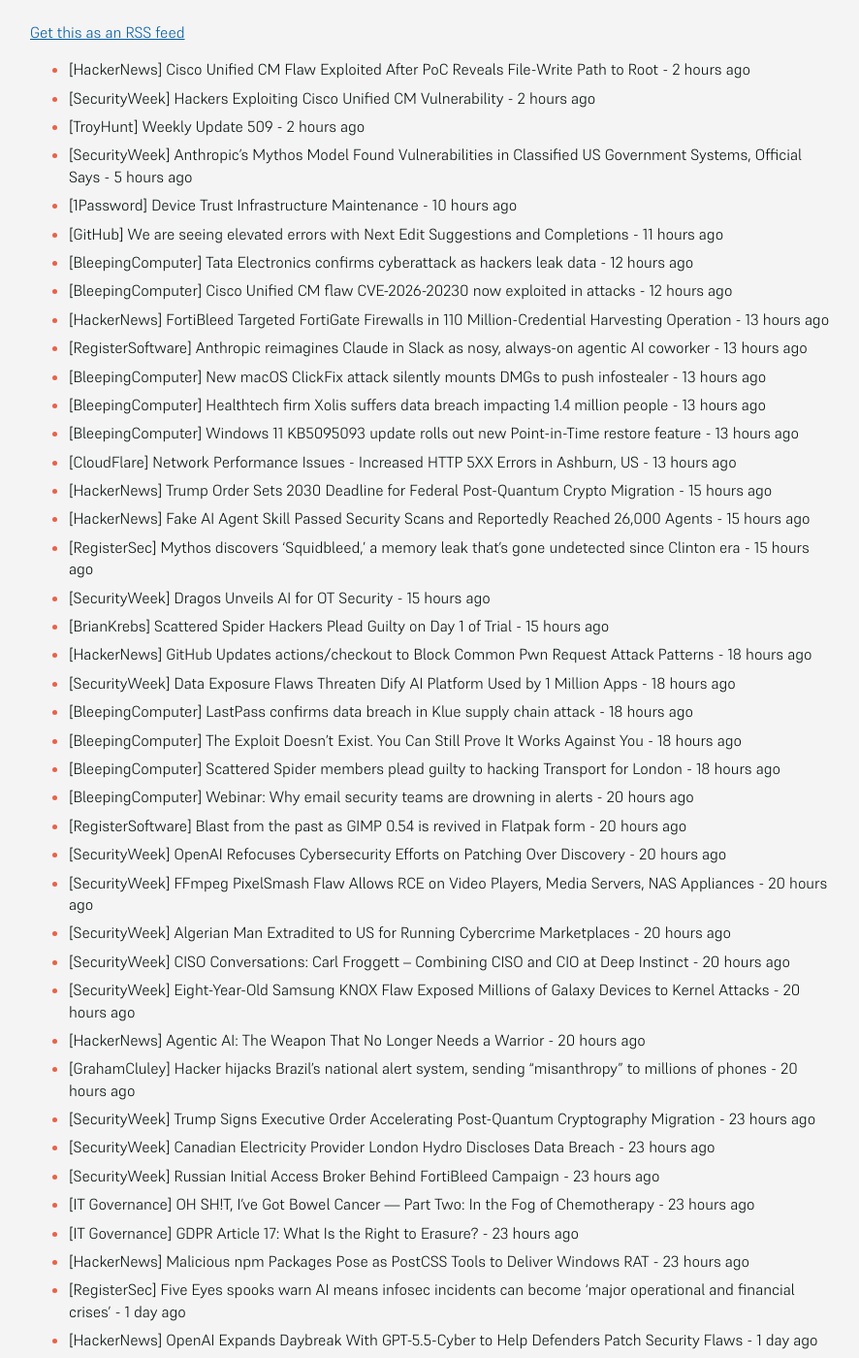
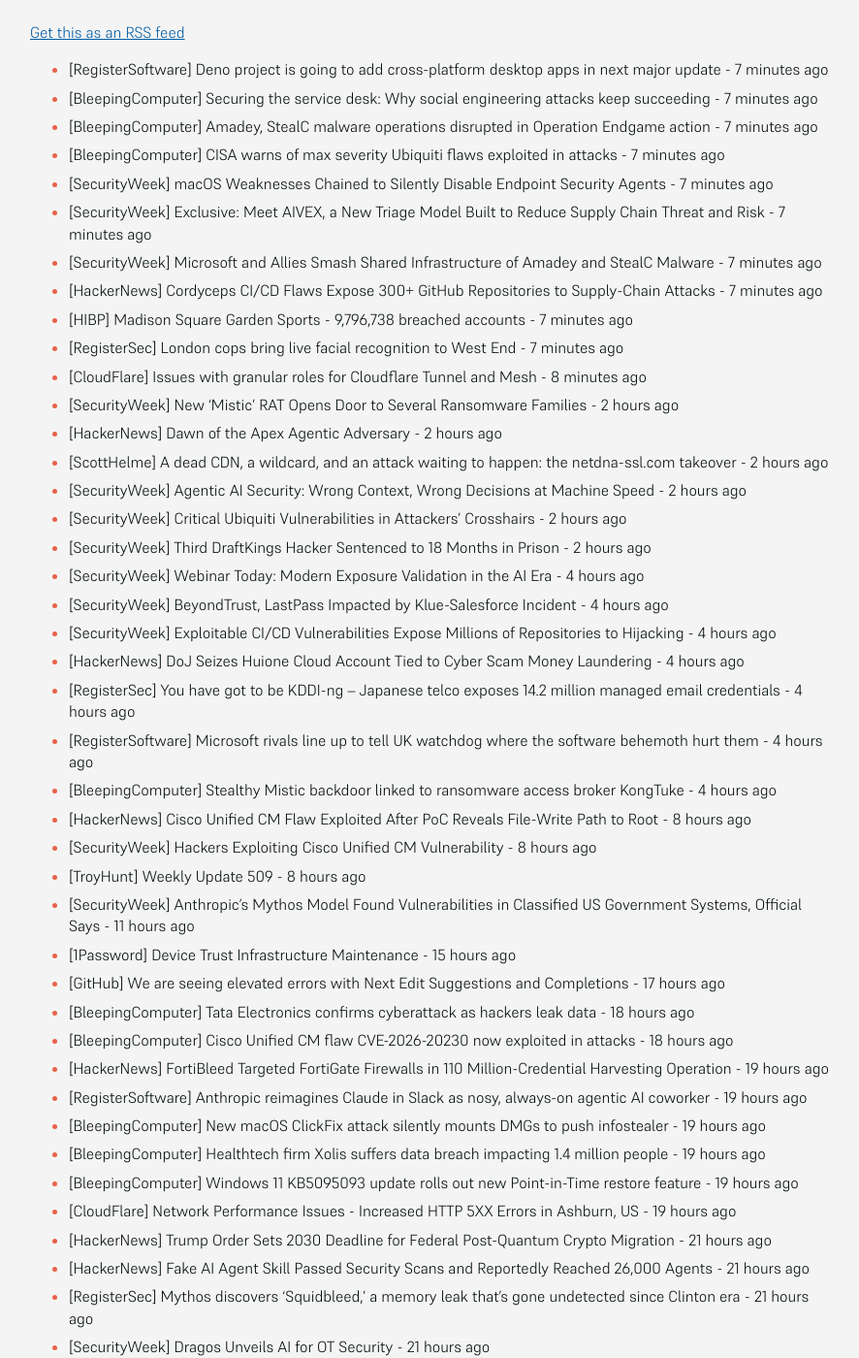
Before and after one commit to SecOpsNews/news, a Jekyll site: the page built from index.md, in a window 1280 px wide and 1400 px high, scrolled down 214 px. Shown: the whole window at 97% size, without its empty margins (193-1079 px from the left). Built offline with Jekyll 4.4.1, drawn with Linux system fonts in a browser that asks for light colours; some of the changed text lies outside the part shown.

Commit message:
New Feed

```diff
--- a/index.md
+++ b/index.md
@@ -9,45 +9,69 @@ description: Latest Updates
 
 <!-- SecOps start -->
 
-- [HackerNews] Cisco Unified CM Flaw Exploited After PoC Reveals File-Write Path to Root - 2 hours ago
-- [SecurityWeek] Hackers Exploiting Cisco Unified CM Vulnerability - 2 hours ago
-- [TroyHunt] Weekly Update 509 - 2 hours ago
-- [SecurityWeek] Anthropic’s Mythos Model Found Vulnerabilities in Classified US Government Systems, Official Says - 5 hours ago
-- [1Password] Device Trust Infrastructure Maintenance - 10 hours ago
-- [GitHub] We are seeing elevated errors with Next Edit Suggestions and Completions - 11 hours ago
-- [BleepingComputer] Tata Electronics confirms cyberattack as hackers leak data - 12 hours ago
-- [BleepingComputer] Cisco Unified CM flaw CVE-2026-20230 now exploited in attacks - 12 hours ago
-- [HackerNews] FortiBleed Targeted FortiGate Firewalls in 110 Million-Credential Harvesting Operation - 13 hours ago
-- [RegisterSoftware] Anthropic reimagines Claude in Slack as nosy, always-on agentic AI coworker - 13 hours ago
-- [BleepingComputer] New macOS ClickFix attack silently mounts DMGs to push infostealer - 13 hours ago
-- [BleepingComputer] Healthtech firm Xolis suffers data breach impacting 1.4 million people - 13 hours ago
-- [BleepingComputer] Windows 11 KB5095093 update rolls out new Point-in-Time restore feature - 13 hours ago
-- [CloudFlare] Network Performance Issues - Increased HTTP 5XX Errors in Ashburn, US - 13 hours ago
-- [HackerNews] Trump Order Sets 2030 Deadline for Federal Post-Quantum Crypto Migration - 15 hours ago
-- [HackerNews] Fake AI Agent Skill Passed Security Scans and Reportedly Reached 26,000 Agents - 15 hours ago
-- [RegisterSec] Mythos discovers 'Squidbleed,' a memory leak that's gone undetected since Clinton era - 15 hours ago
-- [SecurityWeek] Dragos Unveils AI for OT Security - 15 hours ago
-- [BrianKrebs] Scattered Spider Hackers Plead Guilty on Day 1 of Trial - 15 hours ago
-- [HackerNews] GitHub Updates actions/checkout to Block Common Pwn Request Attack Patterns - 18 hours ago
-- [SecurityWeek] Data Exposure Flaws Threaten Dify AI Platform Used by 1 Million Apps - 18 hours ago
-- [BleepingComputer] LastPass confirms data breach in Klue supply chain attack - 18 hours ago
-- [BleepingComputer] The Exploit Doesn't Exist. You Can Still Prove It Works Against You - 18 hours ago
-- [BleepingComputer] Scattered Spider members plead guilty to hacking Transport for London - 18 hours ago
-- [BleepingComputer] Webinar: Why email security teams are drowning in alerts - 20 hours ago
-- [RegisterSoftware] Blast from the past as GIMP 0.54 is revived in Flatpak form - 20 hours ago
-- [SecurityWeek] OpenAI Refocuses Cybersecurity Efforts on Patching Over Discovery - 20 hours ago
-- [SecurityWeek] FFmpeg PixelSmash Flaw Allows RCE on Video Players, Media Servers, NAS Appliances - 20 hours ago
-- [SecurityWeek] Algerian Man Extradited to US for Running Cybercrime Marketplaces - 20 hours ago
-- [SecurityWeek] CISO Conversations: Carl Froggett – Combining CISO and CIO at Deep Instinct - 20 hours ago
-- [SecurityWeek] Eight-Year-Old Samsung KNOX Flaw Exposed Millions of Galaxy Devices to Kernel Attacks - 20 hours ago
-- [HackerNews] Agentic AI: The Weapon That No Longer Needs a Warrior - 20 hours ago
-- [GrahamCluley] Hacker hijacks Brazil’s national alert system, sending “misanthropy” to millions of phones - 20 hours ago
-- [SecurityWeek] Trump Signs Executive Order Accelerating Post-Quantum Cryptography Migration - 23 hours ago
-- [SecurityWeek] Canadian Electricity Provider London Hydro Discloses Data Breach - 23 hours ago
-- [SecurityWeek] Russian Initial Access Broker Behind FortiBleed Campaign - 23 hours ago
-- [IT Governance] OH SH!T, I’ve Got Bowel Cancer — Part Two: In the Fog of Chemotherapy - 23 hours ago
-- [IT Governance] GDPR Article 17: What Is the Right to Erasure? - 23 hours ago
-- [HackerNews] Malicious npm Packages Pose as PostCSS Tools to Deliver Windows RAT - 23 hours ago
+- [RegisterSoftware] Deno project is going to add cross-platform desktop apps in next major update - 7 minutes ago
+- [BleepingComputer] Securing the service desk: Why social engineering attacks keep succeeding - 7 minutes ago
+- [BleepingComputer] Amadey, StealC malware operations disrupted in Operation Endgame action - 7 minutes ago
+- [BleepingComputer] CISA warns of max severity Ubiquiti flaws exploited in attacks - 7 minutes ago
+- [SecurityWeek] macOS Weaknesses Chained to Silently Disable Endpoint Security Agents - 7 minutes ago
+- [SecurityWeek] Exclusive: Meet AIVEX, a New Triage Model Built to Reduce Supply Chain Threat and Risk - 7 minutes ago
+- [SecurityWeek] Microsoft and Allies Smash Shared Infrastructure of Amadey and StealC Malware - 7 minutes ago
+- [HackerNews] Cordyceps CI/CD Flaws Expose 300+ GitHub Repositories to Supply-Chain Attacks - 7 minutes ago
+- [HIBP] Madison Square Garden Sports - 9,796,738 breached accounts - 7 minutes ago
+- [RegisterSec] London cops bring live facial recognition to West End - 7 minutes ago
+- [CloudFlare] Issues with granular roles for Cloudflare Tunnel and Mesh - 8 minutes ago
+- [SecurityWeek] New ‘Mistic’ RAT Opens Door to Several Ransomware Families - 2 hours ago
+- [HackerNews] Dawn of the Apex Agentic Adversary - 2 hours ago
+- [ScottHelme] A dead CDN, a wildcard, and an attack waiting to happen: the netdna-ssl.com takeover - 2 hours ago
+- [SecurityWeek] Agentic AI Security: Wrong Context, Wrong Decisions at Machine Speed - 2 hours ago
+- [SecurityWeek] Critical Ubiquiti Vulnerabilities in Attackers’ Crosshairs - 2 hours ago
+- [SecurityWeek] Third DraftKings Hacker Sentenced to 18 Months in Prison - 2 hours ago
+- [SecurityWeek] Webinar Today: Modern Exposure Validation in the AI Era - 4 hours ago
+- [SecurityWeek] BeyondTrust, LastPass Impacted by Klue-Salesforce Incident - 4 hours ago
+- [SecurityWeek] Exploitable CI/CD Vulnerabilities Expose Millions of Repositories to Hijacking - 4 hours ago
+- [HackerNews] DoJ Seizes Huione Cloud Account Tied to Cyber Scam Money Laundering - 4 hours ago
+- [RegisterSec] You have got to be KDDI-ng – Japanese telco exposes 14.2 million managed email credentials - 4 hours ago
+- [RegisterSoftware] Microsoft rivals line up to tell UK watchdog where the software behemoth hurt them - 4 hours ago
+- [BleepingComputer] Stealthy Mistic backdoor linked to ransomware access broker KongTuke - 4 hours ago
+- [HackerNews] Cisco Unified CM Flaw Exploited After PoC Reveals File-Write Path to Root - 8 hours ago
+- [SecurityWeek] Hackers Exploiting Cisco Unified CM Vulnerability - 8 hours ago
+- [TroyHunt] Weekly Update 509 - 8 hours ago
+- [SecurityWeek] Anthropic’s Mythos Model Found Vulnerabilities in Classified US Government Systems, Official Says - 11 hours ago
+- [1Password] Device Trust Infrastructure Maintenance - 15 hours ago
+- [GitHub] We are seeing elevated errors with Next Edit Suggestions and Completions - 17 hours ago
+- [BleepingComputer] Tata Electronics confirms cyberattack as hackers leak data - 18 hours ago
+- [BleepingComputer] Cisco Unified CM flaw CVE-2026-20230 now exploited in attacks - 18 hours ago
+- [HackerNews] FortiBleed Targeted FortiGate Firewalls in 110 Million-Credential Harvesting Operation - 19 hours ago
+- [RegisterSoftware] Anthropic reimagines Claude in Slack as nosy, always-on agentic AI coworker - 19 hours ago
+- [BleepingComputer] New macOS ClickFix attack silently mounts DMGs to push infostealer - 19 hours ago
+- [BleepingComputer] Healthtech firm Xolis suffers data breach impacting 1.4 million people - 19 hours ago
+- [BleepingComputer] Windows 11 KB5095093 update rolls out new Point-in-Time restore feature - 19 hours ago
+- [CloudFlare] Network Performance Issues - Increased HTTP 5XX Errors in Ashburn, US - 19 hours ago
+- [HackerNews] Trump Order Sets 2030 Deadline for Federal Post-Quantum Crypto Migration - 21 hours ago
+- [HackerNews] Fake AI Agent Skill Passed Security Scans and Reportedly Reached 26,000 Agents - 21 hours ago
+- [RegisterSec] Mythos discovers 'Squidbleed,' a memory leak that's gone undetected since Clinton era - 21 hours ago
+- [SecurityWeek] Dragos Unveils AI for OT Security - 21 hours ago
+- [BrianKrebs] Scattered Spider Hackers Plead Guilty on Day 1 of Trial - 21 hours ago
+- [HackerNews] GitHub Updates actions/checkout to Block Common Pwn Request Attack Patterns - 23 hours ago
+- [SecurityWeek] Data Exposure Flaws Threaten Dify AI Platform Used by 1 Million Apps - 23 hours ago
+- [BleepingComputer] LastPass confirms data breach in Klue supply chain attack - 23 hours ago
+- [BleepingComputer] The Exploit Doesn't Exist. You Can Still Prove It Works Against You - 23 hours ago
+- [BleepingComputer] Scattered Spider members plead guilty to hacking Transport for London - 23 hours ago
+- [BleepingComputer] Webinar: Why email security teams are drowning in alerts - 1 day ago
+- [RegisterSoftware] Blast from the past as GIMP 0.54 is revived in Flatpak form - 1 day ago
+- [SecurityWeek] OpenAI Refocuses Cybersecurity Efforts on Patching Over Discovery - 1 day ago
+- [SecurityWeek] FFmpeg PixelSmash Flaw Allows RCE on Video Players, Media Servers, NAS Appliances - 1 day ago
+- [SecurityWeek] Algerian Man Extradited to US for Running Cybercrime Marketplaces - 1 day ago
+- [SecurityWeek] CISO Conversations: Carl Froggett – Combining CISO and CIO at Deep Instinct - 1 day ago
+- [SecurityWeek] Eight-Year-Old Samsung KNOX Flaw Exposed Millions of Galaxy Devices to Kernel Attacks - 1 day ago
+- [HackerNews] Agentic AI: The Weapon That No Longer Needs a Warrior - 1 day ago
+- [GrahamCluley] Hacker hijacks Brazil’s national alert system, sending “misanthropy” to millions of phones - 1 day ago
+- [SecurityWeek] Trump Signs Executive Order Accelerating Post-Quantum Cryptography Migration - 1 day ago
+- [SecurityWeek] Canadian Electricity Provider London Hydro Discloses Data Breach - 1 day ago
+- [SecurityWeek] Russian Initial Access Broker Behind FortiBleed Campaign - 1 day ago
+- [IT Governance] OH SH!T, I’ve Got Bowel Cancer — Part Two: In the Fog of Chemotherapy - 1 day ago
+- [IT Governance] GDPR Article 17: What Is the Right to Erasure? - 1 day ago
+- [HackerNews] Malicious npm Packages Pose as PostCSS Tools to Deliver Windows RAT - 1 day ago
 - [RegisterSec] Five Eyes spooks warn AI means infosec incidents can become ‘major operational and financial crises’ - 1 day ago
 - [HackerNews] OpenAI Expands Daybreak With GPT-5.5-Cyber to Help Defenders Patch Security Flaws - 1 day ago
 - [HackerNews] WhatsApp VBScript Campaign Uses Fake Documents to Install ManageEngine RMM Tool - 1 day ago
@@ -81,22 +105,20 @@ description: Latest Updates
 - [CloudFlare] Increased Error Rates - 1 day ago
 - [CloudFlare] Replicate elevated error rate - 1 day ago
 - [CloudFlare] Cloudflare is investigating an issue where customers are being blocked deploying Managed Rules - 1 day ago
-- [RegisterSoftware] How dare you stop data loss – that's not your job! - 1 day ago
-- [SecurityWeek] More Cybersecurity Firms Disclose Impact From Klue Hack - 1 day ago
-- [SecurityWeek] Fortinet Responds to FortiBleed Campaign - 1 day ago
-- [SecurityWeek] New Exploit Bypasses Apple’s Boot Defenses, Affects Millions of iPhones - 1 day ago
-- [SecurityWeek] What the Latest ShinyHunters Breaches Reveal About Modern Cyberattacks - 1 day ago
-- [RegisterSec] Gizmodo readers hit with ClickFix malware prompts after account compromise - 1 day ago
-- [SecurityWeek] North Korean Hackers Blamed for Mastra NPM Supply Chain Attack - 1 day ago
-- [SecurityWeek] Attackers Exploit Gravity SMTP Plugin Flaw to Harvest Valuable WordPress Data - 1 day ago
-- [RegisterSec] Health board apologizes for phishing staff with with bogus vacation day - 1 day ago
-- [RegisterSec] Brazil probes emergency warning system after nationwide rogue alert - 1 day ago
-- [HackerNews] AryStinger Malware Infects 4,300 Legacy Routers to Build Reconnaissance Proxy Network - 1 day ago
-- [HackerNews] Canada’s Spy Agency Used First-of-Its-Kind Warrant to Clean Botnet-Infected Devices - 1 day ago
-- [HackerNews] ⚡ Weekly Recap: Browser Bugs, EDR Killers, TV Botnet, OpenBSD Flaw, Android Trojan, and More - 1 day ago
-- [HackerNews] Stop Your Legacy Infrastructure from Hijacking Your AI Agents - 1 day ago
-- [HackerNews] INTERPOL Warns Phishing, Ransomware, and AI Scams Are Rising Across Asia-Pacific - 2 days ago
-- [SecurityWeek] Texas Parks & Wildlife Data Breach Affects 3 Million Individuals - 2 days ago
+- [RegisterSoftware] How dare you stop data loss – that's not your job! - 2 days ago
+- [SecurityWeek] More Cybersecurity Firms Disclose Impact From Klue Hack - 2 days ago
+- [SecurityWeek] Fortinet Responds to FortiBleed Campaign - 2 days ago
+- [SecurityWeek] New Exploit Bypasses Apple’s Boot Defenses, Affects Millions of iPhones - 2 days ago
+- [SecurityWeek] What the Latest ShinyHunters Breaches Reveal About Modern Cyberattacks - 2 days ago
+- [RegisterSec] Gizmodo readers hit with ClickFix malware prompts after account compromise - 2 days ago
+- [SecurityWeek] North Korean Hackers Blamed for Mastra NPM Supply Chain Attack - 2 days ago
+- [SecurityWeek] Attackers Exploit Gravity SMTP Plugin Flaw to Harvest Valuable WordPress Data - 2 days ago
+- [RegisterSec] Health board apologizes for phishing staff with with bogus vacation day - 2 days ago
+- [RegisterSec] Brazil probes emergency warning system after nationwide rogue alert - 2 days ago
+- [HackerNews] AryStinger Malware Infects 4,300 Legacy Routers to Build Reconnaissance Proxy Network - 2 days ago
+- [HackerNews] Canada’s Spy Agency Used First-of-Its-Kind Warrant to Clean Botnet-Infected Devices - 2 days ago
+- [HackerNews] ⚡ Weekly Recap: Browser Bugs, EDR Killers, TV Botnet, OpenBSD Flaw, Android Trojan, and More - 2 days ago
+- [HackerNews] Stop Your Legacy Infrastructure from Hijacking Your AI Agents - 2 days ago
 
 
 <!-- SecOps end -->
```
